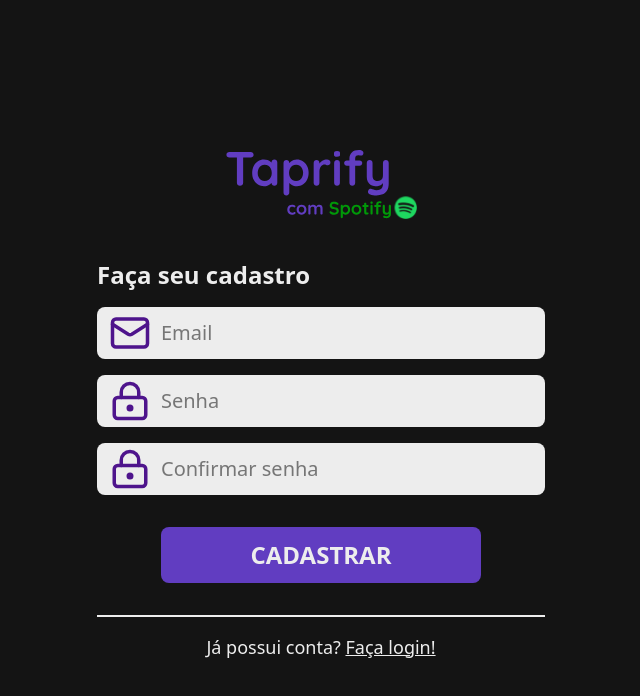
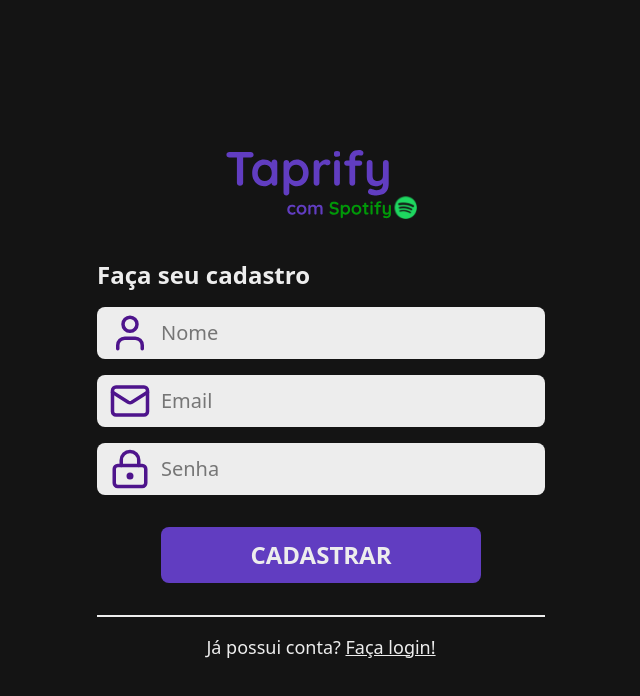
Before and after one commit to ilorenco/taprify, a React (Vite) app in the folder frontend/: page /register in a window 1280 px wide. Shown: the top 696 px of the page, without its empty margins (319-959 px from the left). Built offline with nearby package versions, Linux system fonts and the light colour scheme.

Commit message:
fix: adicionar o campo nome na tela de cadastro

```diff
--- a/frontend/src/pages/Register/components/RegisterForm/index.jsx
+++ b/frontend/src/pages/Register/components/RegisterForm/index.jsx
@@ -1,5 +1,5 @@
 import { TextInput } from '../../../../components/ui/TextInput';
-import { MailIcon, LockKeyholeIcon } from 'lucide-react';
+import { MailIcon, LockKeyholeIcon, UserIcon } from 'lucide-react';
 import { Link } from 'react-router-dom';
 
 export function RegisterForm() {
@@ -7,9 +7,9 @@
         <div className="flex flex-col gap-4 w-full">
             <h1 className="text-xl md:text-2xl font-bold text-base-input">Faça seu cadastro</h1>
             <form className="flex flex-col items-center justify-center gap-4">
+            <TextInput placeholder="Nome" icon={UserIcon} />
                 <TextInput placeholder="Email" icon={MailIcon} />
                 <TextInput placeholder="Senha" icon={LockKeyholeIcon} />
-                <TextInput placeholder="Confirmar senha" icon={LockKeyholeIcon} />
                 <button type="submit" className="bg-purple font-bold text-lg md:text-2xl text-base-input rounded-lg p-3 my-4 w-full max-w-xs">
                     CADASTRAR
                 </button>
```
